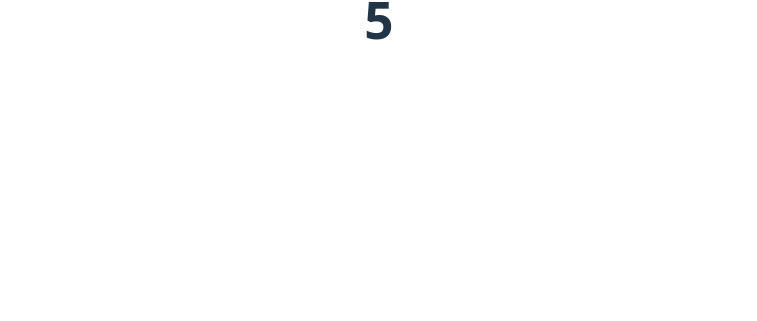
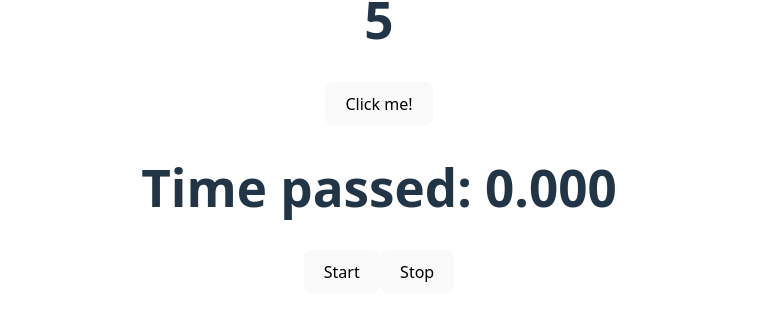
Before and after one commit to Vdtry-06/base-react, a React (Vite) app: page / in a window 1280 px wide. Shown: the part 1799-2120 px from the top of the page, without its empty margins (261-1018 px from the left). Before the commit the page ends 1913 px from the top, so only its background shows below. Built offline with nearby package versions, Linux system fonts and the light colour scheme.

Commit message:
add Stopwatch

```diff
--- a/src/App.jsx
+++ b/src/App.jsx
@@ -7,20 +7,29 @@
 import MapApp from './component/MapApp'
 import Page from './component/Page'
 import Counter from './component/Conter'
+import CounterRef from './component/CounterRef'
+import Stopwatch from './component/Stopwatch'
 
 function App() {
 
   return (
     <>
+      {/* useState */}
       <Form/>
       <TaskApp/>
       <LabelApp/>
+
+      {/* useEffect */}
       <ChatApp/>
       <ModalApp/>
       <MapApp/>
       <br />
       <Page/>
       <Counter/>
+
+      {/* useRef */}
+      <CounterRef/>
+      <Stopwatch/>
     </>
   )
 }
--- /dev/null
+++ b/src/component/CounterRef.jsx
@@ -0,0 +1,16 @@
+import {useRef} from 'react';
+// theo dõi số lần nhấn nút được nhấp.
+export default function Counter() {
+    let ref = useRef(0);
+
+    function handleClick() {
+        ref.current += 1;
+        alert('You clicked ' + ref.current + ' times!');
+    }
+
+    return (
+        <button onClick={handleClick}>
+            Click me!
+        </button>
+    );
+}
--- /dev/null
+++ b/src/component/Stopwatch.jsx
@@ -0,0 +1,35 @@
+import {useState, useRef} from 'react';
+// đồng hồ bấm giờ
+// 2 nút start và Stop
+export default function Stopwatch() {
+    const [startTime, setStartTime] = useState(null);
+    const [now, setNow] = useState(null);
+    const intervalRef = useRef(null); // bộ đếm thời gian
+
+    function handleStart() {
+        setStartTime(Date.now());
+        setNow(Date.now());
+        clearInterval(intervalRef); // hủy interval cũ nếu có
+
+        intervalRef.current = setInterval(() => { // tạo mới interval mới
+            setNow(Date.now());
+        }, 10);
+    }
+
+    function handleStop() { // hàm dừng
+        clearInterval(intervalRef.current);
+    }
+
+    let secondsPassed = 0;
+    if(startTime != null && now != null) {
+        secondsPassed = (now - startTime) / 1000; // tính dây đã qua
+    }
+
+    return (
+        <>
+            <h1>Time passed: {secondsPassed.toFixed(3)}</h1>
+            <button onClick={handleStart}>Start</button>
+            <button onClick={handleStop}>Stop</button>
+        </>
+    );
+}
```
